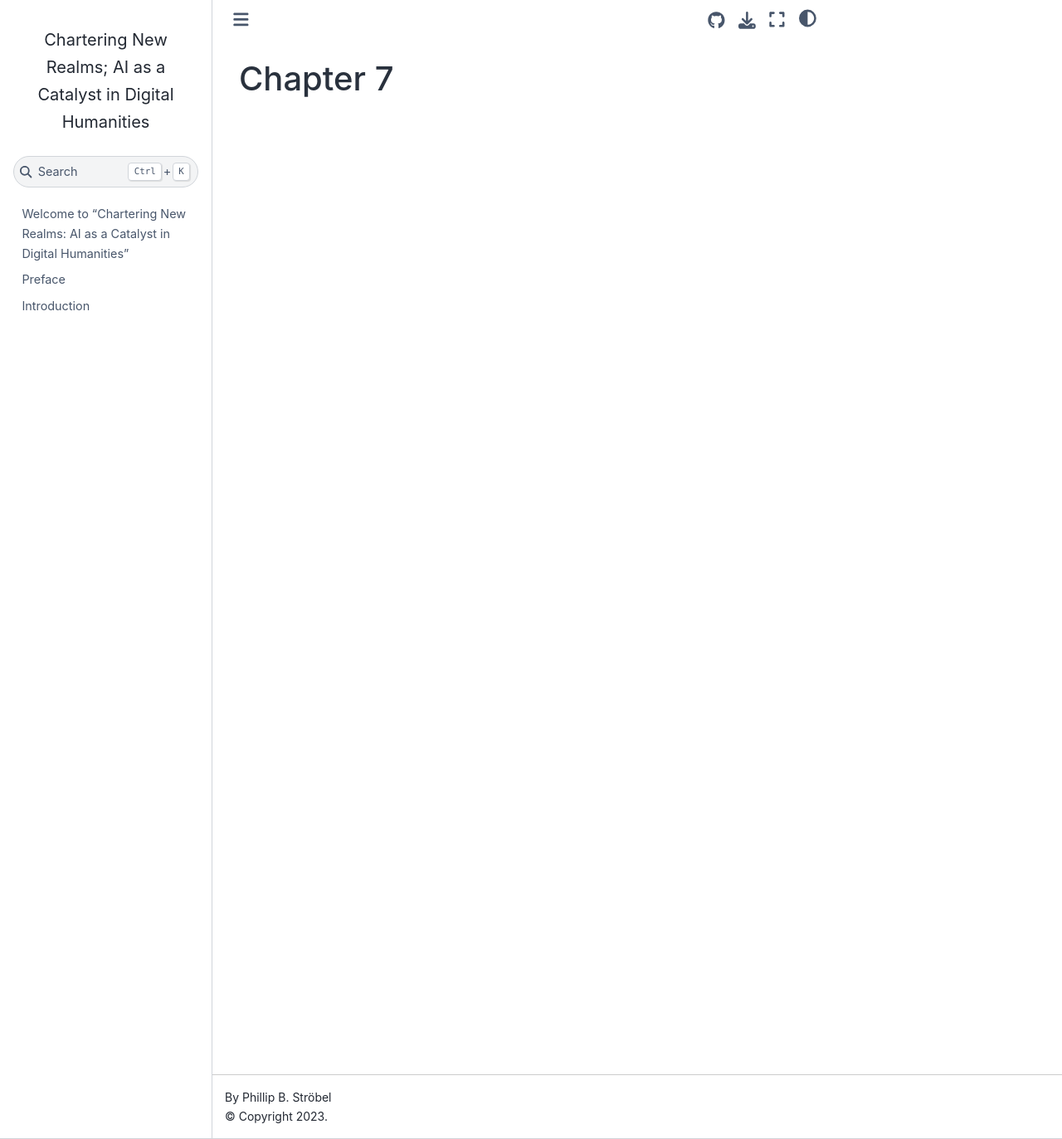
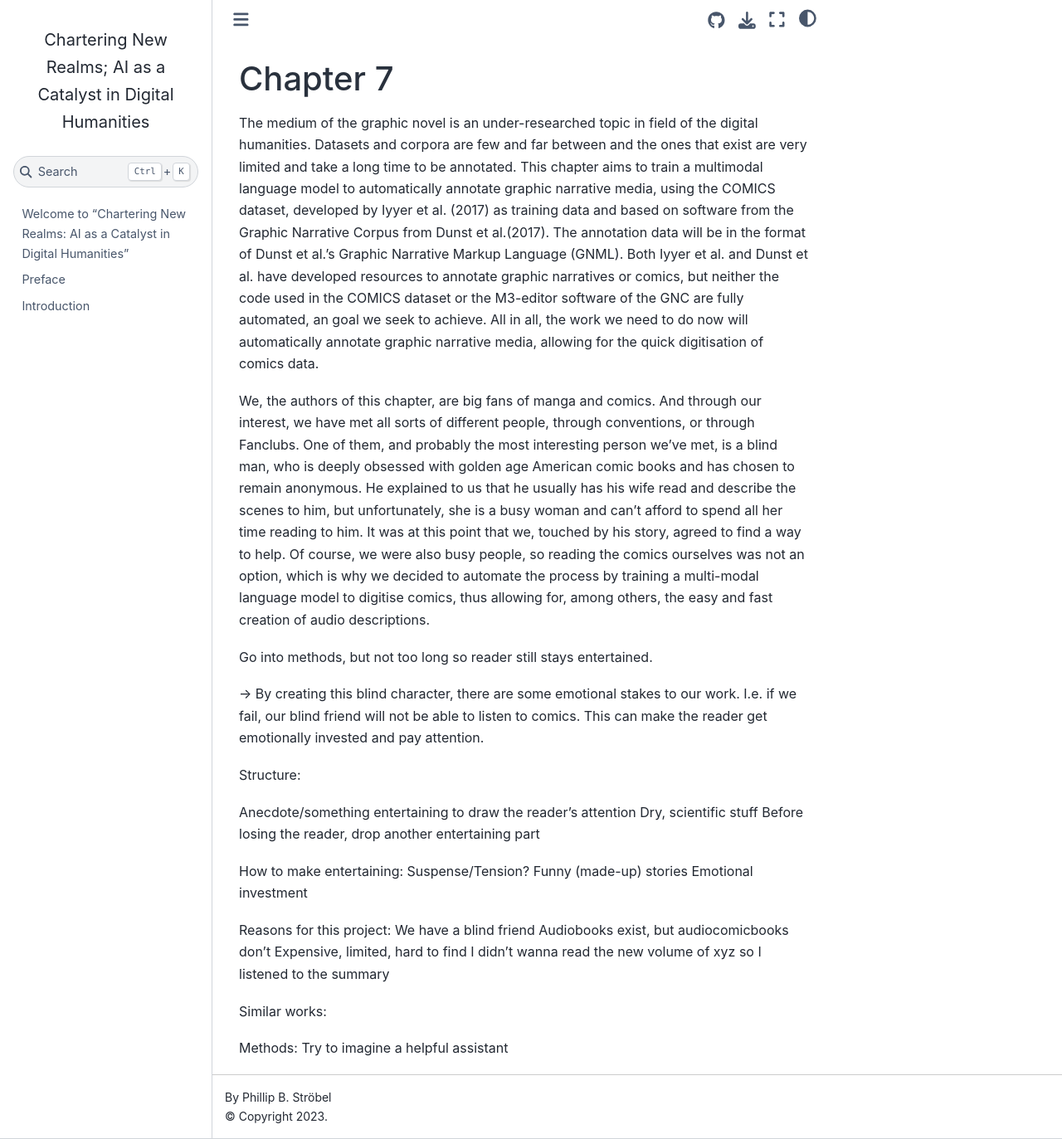
Before and after one commit to pstroe/chartering-new-realms-2024, a Jupyter Book: the page built from chapter7.md, in a window 1280 px wide and 1373 px high. Shown: the whole window at 83% size. Built offline with Jupyter Book 1.0.4 settings and Sphinx 7.4.7 and the Sphinx Book theme 1.1.4, drawn with Linux system fonts in a browser that asks for light colours.

Commit message:
uploaded the beginnings of chapter7 to the repo

```diff
--- a/chapter7.md
+++ b/chapter7.md
@@ -1 +1,33 @@
 # Chapter 7
+
+The medium of the graphic novel is an under-researched topic in field of the digital humanities. Datasets and corpora are few and far between and the ones that exist are very limited and take a long time to be annotated. This chapter aims to train a multimodal language model to automatically annotate graphic narrative media, using the COMICS dataset, developed by Iyyer et al. (2017) as training data and based on software from the Graphic Narrative Corpus from Dunst et al.(2017). The annotation data will be in the format of Dunst et al.'s Graphic Narrative Markup Language (GNML). Both Iyyer et al. and Dunst et al. have developed resources to annotate graphic narratives or comics, but neither the code used in the COMICS dataset or the M3-editor software of the GNC are fully automated, an goal we seek to achieve. All in all, the work we need to do now will automatically annotate graphic narrative media, allowing for the quick digitisation of comics data.
+
+We, the authors of this chapter, are big fans of manga and comics. And through our interest, we have met all sorts of different people, through conventions, or through Fanclubs. One of them, and probably the most interesting person we've met, is a blind man, who is deeply obsessed with golden age American comic books and has chosen to remain anonymous. He explained to us that he usually has his wife read and describe the scenes to him, but unfortunately, she is a busy woman and can't afford to spend all her time reading to him. It was at this point that we, touched by his story, agreed to find a way to help. Of course, we were also busy people, so reading the comics ourselves was not an option, which is why we decided to automate the process by training a multi-modal language model to digitise comics, thus allowing for, among others, the easy and fast creation of audio descriptions.
+
+Go into methods, but not too long so reader still stays entertained.
+
+-> By creating this blind character, there are some emotional stakes to our work. I.e. if we fail, our blind friend will not be able to listen to comics. This can make the reader get emotionally invested and pay attention.
+
+
+Structure:
+
+Anecdote/something entertaining to draw the reader's attention
+Dry, scientific stuff
+Before losing the reader, drop another entertaining part
+
+How to make entertaining:
+Suspense/Tension?
+Funny (made-up) stories
+Emotional investment
+
+
+Reasons for this project:
+We have a blind friend
+Audiobooks exist, but audiocomicbooks don't
+Expensive, limited, hard to find
+I didn't wanna read the new volume of xyz so I listened to the summary
+
+Similar works:
+
+Methods:
+Try to imagine a helpful assistant
```
